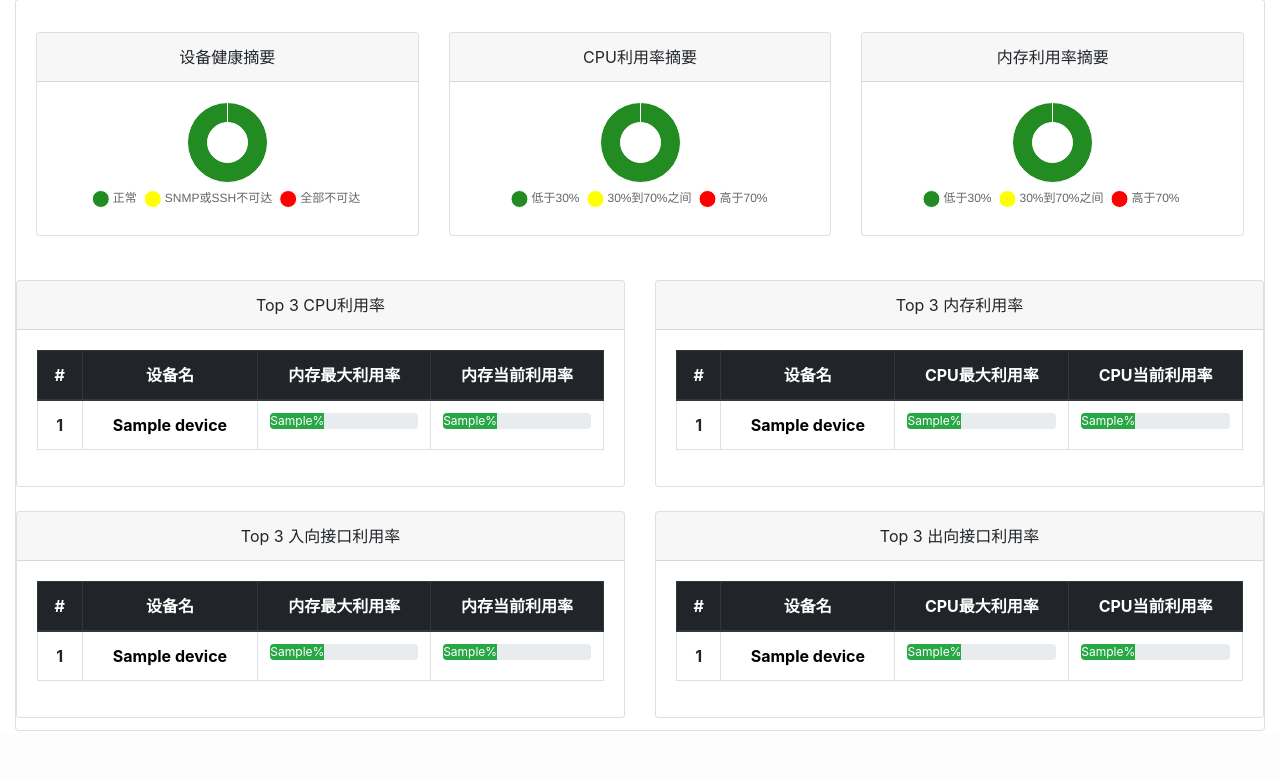
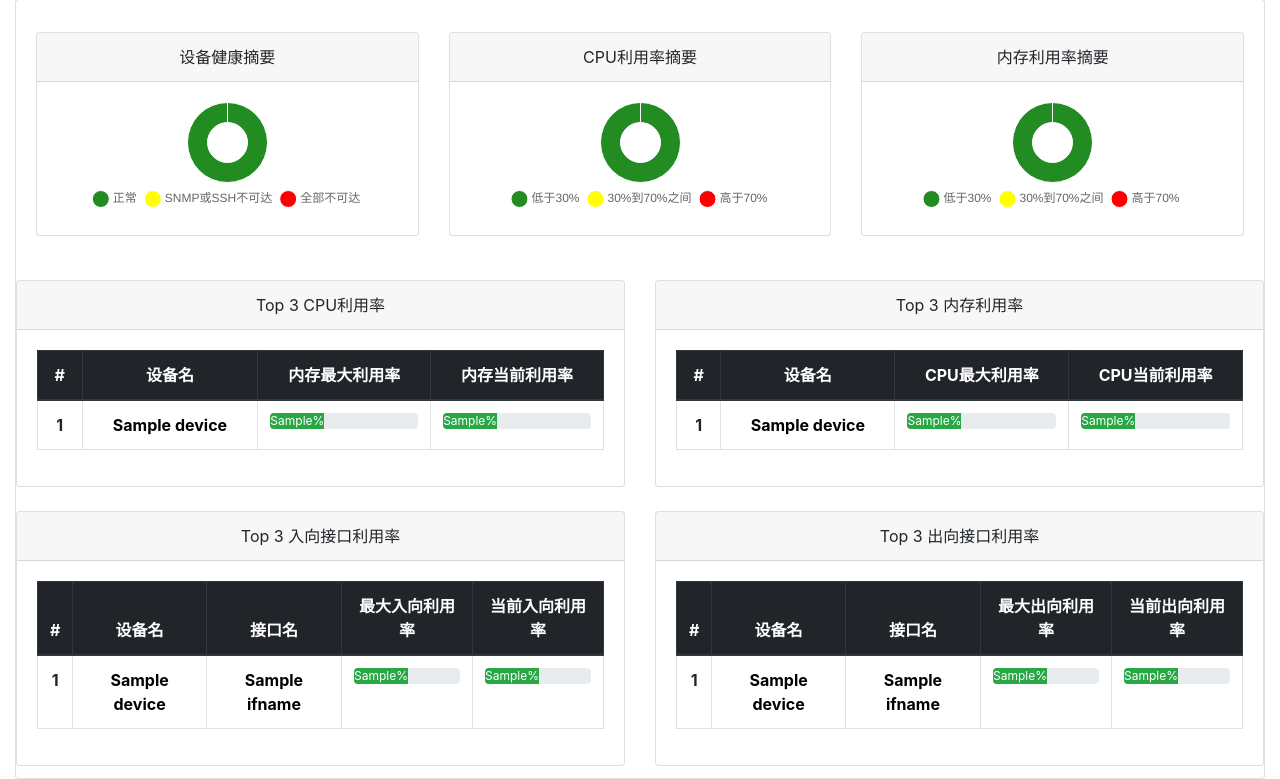
Before and after one commit to cqbomb/qyt_devnet, a Django app: template templates/index.html in a window 1280 px wide. Shown: the part 67-846 px from the top of the page. Before the commit the page ends 798 px from the top, so only its background shows below. Run offline with Django 3.2, Linux system fonts and the light colour scheme; the template is opened without the code that fills it: most values are stand-ins (such as "Sample title", 1, 10 or a date in 2020); some libraries are stand-ins or nearby versions.

Commit message:
首页显示接口最大利用率

```diff
--- a/templates/index.html
+++ b/templates/index.html
@@ -75,7 +75,7 @@
                 <div class="card">
                     <div class="card-header">Top 3 入向接口利用率</div>
                     <div class="card-body">
-                        {% include 'top_cpu_utilization.html'%}
+                        {% include 'top_rx_utilization.html'%}
                     </div>
                 </div>
             </div>
@@ -83,7 +83,7 @@
                 <div class="card">
                     <div class="card-header">Top 3 出向接口利用率</div>
                     <div class="card-body">
-                        {% include 'top_mem_utilization.html'%}
+                        {% include 'top_tx_utilization.html'%}
                     </div>
                 </div>
             </div>
--- /dev/null
+++ b/templates/top_rx_utilization.html
@@ -0,0 +1,59 @@
+<table class="table table-bordered" id="myTable_cpu">
+
+      <thead class="thead-dark">
+        <tr>
+          <th scope="col">#</th>
+          <th scope="col">设备名</th>
+          <th scope="col">接口名</th-->
+          <th scope="col">最大入向利用率</th>
+          <th scope="col">当前入向利用率</th>
+        </tr>
+      </thead>
+      <tbody id ="myTable_cpu">
+        {% for device in top_3_if_utilization_rx_dict %}
+        <tr>
+          <th scope="row" align="center" valign="center" >{{ forloop.counter }}</th>
+          <td align="center" valign="center" style="color:black"><strong>{{ device.name }}</strong></td>
+          <td align="center" valign="center" style="color:black"><strong>{{ device.ifname }}</strong></td>
+          {% if device.cpu_max >= 70 %}
+          <td align="center" valign="center">
+              <div class="progress">
+                <div class="progress-bar bg-danger" role="progressbar" style="width: {{ device.cpu_max }}%" aria-valuenow="25" aria-valuemin="0" aria-valuemax="100">{{ device.rx_max }}%</div>
+              </div>
+          </td>
+          {% elif device.cpu_max >= 30 %}
+          <td align="center" valign="center">
+              <div class="progress">
+                <div class="progress-bar bg-warning" role="progressbar" style="width: {{ device.cpu_max }}%" aria-valuenow="25" aria-valuemin="0" aria-valuemax="100">{{ device.rx_max }}%</div>
+              </div>
+          </td>
+          {% else %}
+          <td align="center" valign="center">
+              <div class="progress">
+                <div class="progress-bar bg-success" role="progressbar" style="width: {{ device.cpu_max }}%" aria-valuenow="25" aria-valuemin="0" aria-valuemax="100">{{ device.rx_max }}%</div>
+              </div>
+          </td>
+          {% endif %}
+
+          {% if device.cpu_current >= 70 %}
+          <td align="center" valign="center">
+              <div class="progress">
+                <div class="progress-bar bg-danger" role="progressbar" style="width: {{ device.cpu_current }}%" aria-valuenow="25" aria-valuemin="0" aria-valuemax="100">{{ device.rx_current }}%</div>
+              </div>
+          </td>
+          {% elif device.cpu_current >= 30 %}
+          <td align="center" valign="center">
+              <div class="progress">
+                <div class="progress-bar bg-warning" role="progressbar" style="width: {{ device.cpu_current }}%" aria-valuenow="25" aria-valuemin="0" aria-valuemax="100">{{ device.rx_current }}%</div>
+              </div>
+          </td>
+          {% else %}
+          <td align="center" valign="center">
+              <div class="progress">
+                <div class="progress-bar bg-success" role="progressbar" style="width: {{ device.cpu_current }}%" aria-valuenow="25" aria-valuemin="0" aria-valuemax="100">{{ device.rx_current }}%</div>
+              </div>
+          </td>
+          {% endif %}
+        {% endfor %}
+      </tbody>
+    </table>
--- /dev/null
+++ b/templates/top_tx_utilization.html
@@ -0,0 +1,59 @@
+<table class="table table-bordered" id="myTable_cpu">
+
+      <thead class="thead-dark">
+        <tr>
+          <th scope="col">#</th>
+          <th scope="col">设备名</th>
+          <th scope="col">接口名</th-->
+          <th scope="col">最大出向利用率</th>
+          <th scope="col">当前出向利用率</th>
+        </tr>
+      </thead>
+      <tbody id ="myTable_cpu">
+        {% for device in top_3_if_utilization_tx_dict %}
+        <tr>
+          <th scope="row" align="center" valign="center" >{{ forloop.counter }}</th>
+          <td align="center" valign="center" style="color:black"><strong>{{ device.name }}</strong></td>
+          <td align="center" valign="center" style="color:black"><strong>{{ device.ifname }}</strong></td>
+          {% if device.cpu_max >= 70 %}
+          <td align="center" valign="center">
+              <div class="progress">
+                <div class="progress-bar bg-danger" role="progressbar" style="width: {{ device.cpu_max }}%" aria-valuenow="25" aria-valuemin="0" aria-valuemax="100">{{ device.tx_max }}%</div>
+              </div>
+          </td>
+          {% elif device.cpu_max >= 30 %}
+          <td align="center" valign="center">
+              <div class="progress">
+                <div class="progress-bar bg-warning" role="progressbar" style="width: {{ device.cpu_max }}%" aria-valuenow="25" aria-valuemin="0" aria-valuemax="100">{{ device.tx_max }}%</div>
+              </div>
+          </td>
+          {% else %}
+          <td align="center" valign="center">
+              <div class="progress">
+                <div class="progress-bar bg-success" role="progressbar" style="width: {{ device.cpu_max }}%" aria-valuenow="25" aria-valuemin="0" aria-valuemax="100">{{ device.tx_max }}%</div>
+              </div>
+          </td>
+          {% endif %}
+
+          {% if device.cpu_current >= 70 %}
+          <td align="center" valign="center">
+              <div class="progress">
+                <div class="progress-bar bg-danger" role="progressbar" style="width: {{ device.cpu_current }}%" aria-valuenow="25" aria-valuemin="0" aria-valuemax="100">{{ device.tx_current }}%</div>
+              </div>
+          </td>
+          {% elif device.cpu_current >= 30 %}
+          <td align="center" valign="center">
+              <div class="progress">
+                <div class="progress-bar bg-warning" role="progressbar" style="width: {{ device.cpu_current }}%" aria-valuenow="25" aria-valuemin="0" aria-valuemax="100">{{ device.tx_current }}%</div>
+              </div>
+          </td>
+          {% else %}
+          <td align="center" valign="center">
+              <div class="progress">
+                <div class="progress-bar bg-success" role="progressbar" style="width: {{ device.cpu_current }}%" aria-valuenow="25" aria-valuemin="0" aria-valuemax="100">{{ device.tx_current }}%</div>
+              </div>
+          </td>
+          {% endif %}
+        {% endfor %}
+      </tbody>
+    </table>
```
Also changed, not shown: views/index.py (+21 -5 lines).
